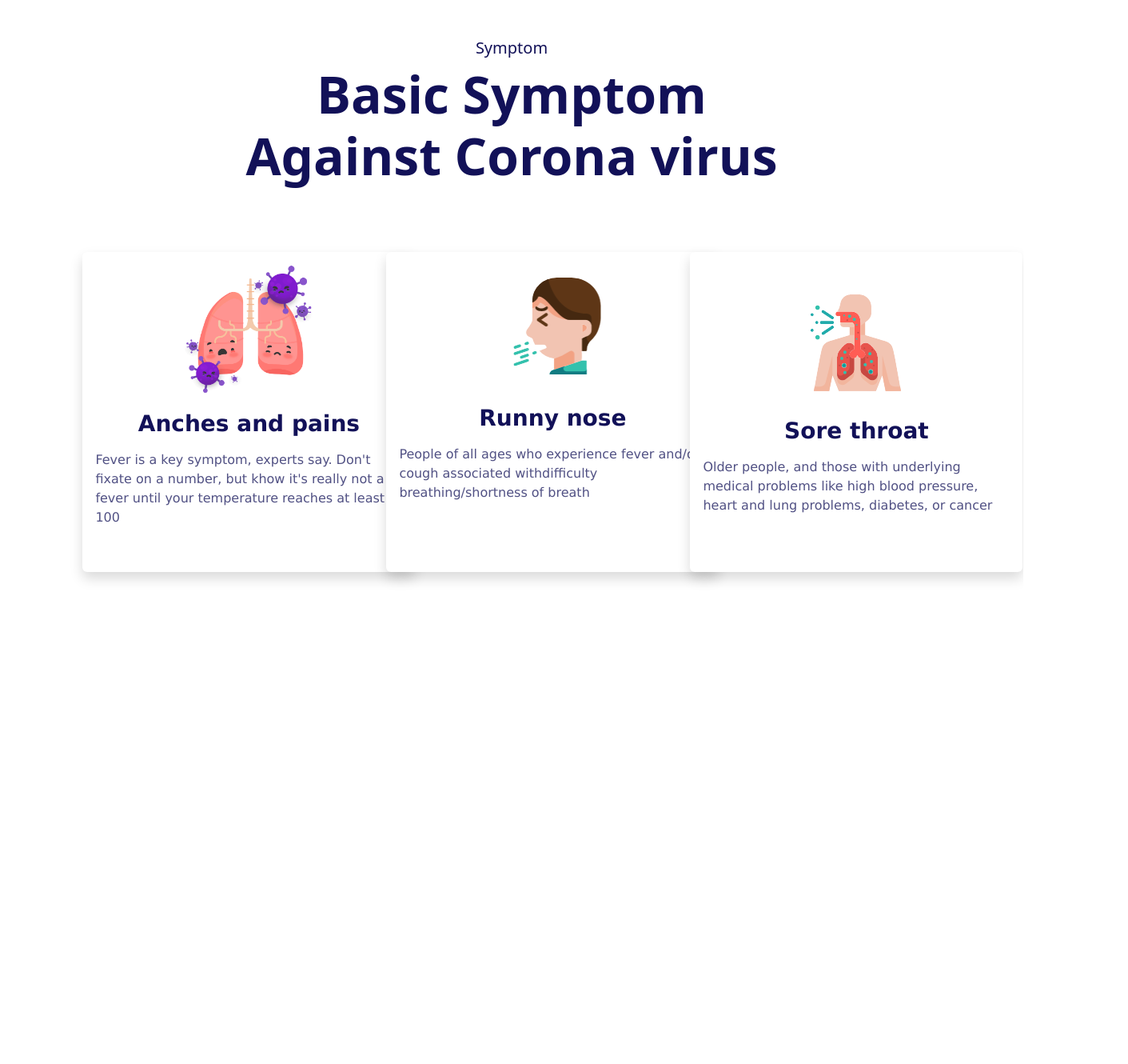
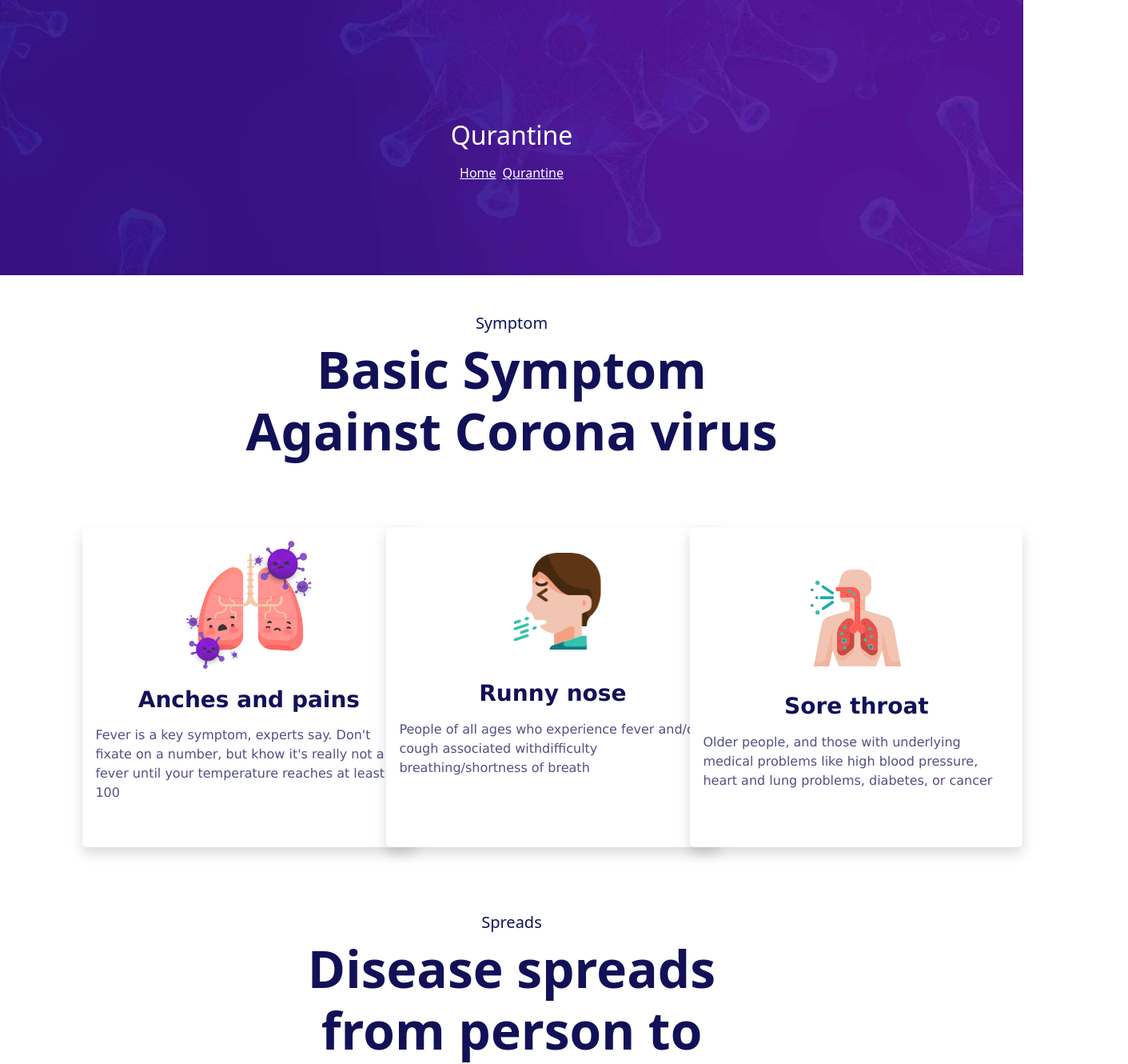
Before and after one commit to JessRm04/laresistenciacoviders, a React (Create React App) app: page /qurantine in a window 1280 px wide. Shown: the top 1330 px of the page at 80% size, 1411 px wide, since content can reach past the window. Before the commit the page ends 800 px from the top, so only its background shows below. Built offline with nearby package versions, Linux system fonts and the light colour scheme.

Commit message:
estilos de componentes

```diff
--- a/src/App.js
+++ b/src/App.js
@@ -11,7 +11,7 @@ import Question from "./components/render/landing/landing-view-questions/landing
 import Washed from "./components/render/landing/landing-view-wash/landing-view-wash";
 import PreventLanding from "./components/moleculas/Mol-Landing-prevent";
 import News from "./components/render/landing/landing-news/News";
-import Symptom from "./components/render/landing/landing-symptom/Symptom";
+import Symptom from "./components/render/landing/landing-symptom copy/Symptom";
 import Spreads from "./components/render/landing/landing-spreads/Spreads";
 import Footer from "./components/render/landing/footer/Footer";
 import LandingMobile from "./components/render/landing/landing-mobile/Landing-mobile";
--- /dev/null
+++ b/src/components/render/landing/landing-symptom copy/Symptom.jsx
@@ -0,0 +1,97 @@
+import React from 'react';
+import './symptom.css';
+import 'bootstrap/dist/css/bootstrap.css';
+import bannerright from '../../../../assets/img/img/icons/bannerright.png';
+import cough from '../../../../assets/img/img/icons/cough.png';
+import sore from '../../../../assets/img/img/icons/sore.png';
+import { Link } from 'react-router-dom';
+import Spreads from '../landing-spreads/Spreads';
+import Question from '../landing-view-questions/landing-view-question';
+import Washed from '../landing-view-wash/landing-view-wash';
+import LandingMobile from '../landing-mobile/Landing-mobile';
+import News from '../landing-news/News';
+import Footer from '../footer/Footer';
+
+const Symptom = () => {
+  return (
+    <>
+   <div class="page-nav padding-100">
+            <div class="container">
+                <div class="row justify-content-center">
+                    <div class="col-xl-8">
+                        <div class="section-title text-center">
+                            <h2 class="text-white mb-3">Qurantine</h2>
+                            <ul class="list-inline">
+                                <li class="list-inline-item"><Link to="/" class="text-white">Home</Link></li>
+                                <li class="list-inline-item"><Link to="qurantine" class="text-white">Qurantine</Link></li>
+                            </ul>
+                        </div>
+                    </div>
+                </div>
+            </div>
+        </div>
+      <section className="symptom mt-5 mb-5 container">
+        <h3 className="symptonpeq text-center fs-5">Symptom</h3>
+        <h2 className="symptonxl text-center display-3 fw-bold">
+          Basic Symptom Against Corona virus
+        </h2>
+        <div className="symptom-cards-content mt-5 row">
+          <div className="card-symptom col-md-6 col-lg-4 p-3 h-100">
+            <div className="symptoncard card p-3 shadow border-0">
+              <div className="d-flex justify-content-center align-items-center mb-3">
+                <img src={bannerright} alt="banner-img" width="180px"/>
+              </div>
+
+              <h3 className="fw-bold mb-3 text-center titleCard">
+                Anches and pains
+              </h3>
+              <p className="mb-3 text-start text-blue-secondary">
+                Fever is a key symptom, experts say. Don't fixate on a number, but
+                khow it's really not a fever until your temperature reaches at
+                least 100
+              </p>
+            </div>
+          </div>
+          <div className="card-symptom col-md-6 col-lg-4 p-3 h-100">
+            <div className="symptoncard card p-3 shadow border-0">
+              <div className="d-flex justify-content-center align-items-center mb-3">
+                <img src={cough} alt="banner-img" />
+              </div>
+
+              <h3 className="fw-bold mb-3 text-center titleCard">
+                Runny nose
+              </h3>
+              <p className="mb-3 text-start text-blue-secondary">
+                People of all ages who experience fever and/or cough associated
+                withdifficulty breathing/shortness of breath
+              </p>
+            </div>
+          </div>
+          <div className="card-symptom col-md-6 col-lg-4 p-3 h-100">
+            <div className="symptoncard card p-3 shadow border-0">
+              <div className="d-flex justify-content-center align-items-center mb-3">
+                <img src={sore} alt="banner-img" />
+              </div>
+
+              <h3 className="fw-bold mb-3 text-center titleCard">
+                Sore throat
+              </h3>
+              <p className="mb-3 text-start text-blue-secondary">
+                Older people, and those with underlying medical problems like high
+                blood pressure, heart and lung problems, diabetes, or cancer
+              </p>
+            </div>
+          </div>
+        </div>
+      </section>
+      <Spreads />
+        <Question />
+        <Washed />
+        <LandingMobile />
+        <News />
+        <Footer />
+</>
+  )
+}
+
+export default Symptom;
--- /dev/null
+++ b/src/components/render/landing/landing-symptom copy/symptom.css
@@ -0,0 +1,26 @@
+.symptoncard{
+    color: #515184;
+    font-family:Verdana, Geneva, Tahoma, sans-serif;
+    font-size: 1rem;
+    width: 26rem;
+    height: 25rem;
+    background-color: #FFFFFF !important;
+}
+
+.symptonpeq{
+    color: #121158;
+}
+
+.symptonxl{
+    color: #121158;
+    margin-right: 20%;
+    margin-left: 20%;
+}
+
+.titleCard{
+    color: #121158;
+}
+.page-nav {
+    padding: 150px 0 100px;
+    background: url(../../../../assets/img/page-nav.jpg) top center/cover no-repeat local;
+}
```
Also changed, not shown: src/assets/img/page-nav.jpg (added).
